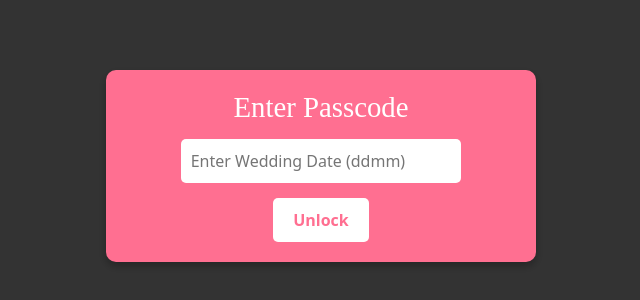
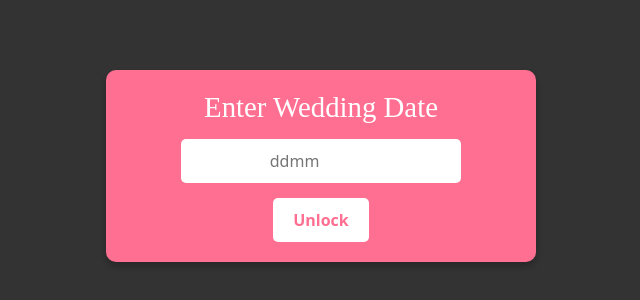
Before and after one commit to yulakhraj/wedgifts, a plain HTML site: page index.html in a window 1280 px wide. Shown: the part 234-534 px from the top of the page, without its empty margins (319-959 px from the left). Drawn offline with nearby package versions, Linux system fonts and the light colour scheme.

Commit message:
final changes

```diff
--- a/index.html
+++ b/index.html
@@ -15,8 +15,8 @@
     <!-- Passcode Screen -->
     <div id="passcode-screen">
         <div class="passcode-container">
-            <h2>Enter Passcode</h2>
-            <input type="password" id="passcode-input" placeholder="Enter Wedding Date (ddmm)" />
+            <h2>Enter Wedding Date</h2>
+            <input type="password" id="passcode-input" placeholder="                   ddmm"/>
             <button id="submit-passcode">Unlock</button>
             <p id="error-message" style="display: none;">Incorrect passcode. Try again!</p>
         </div>
```
